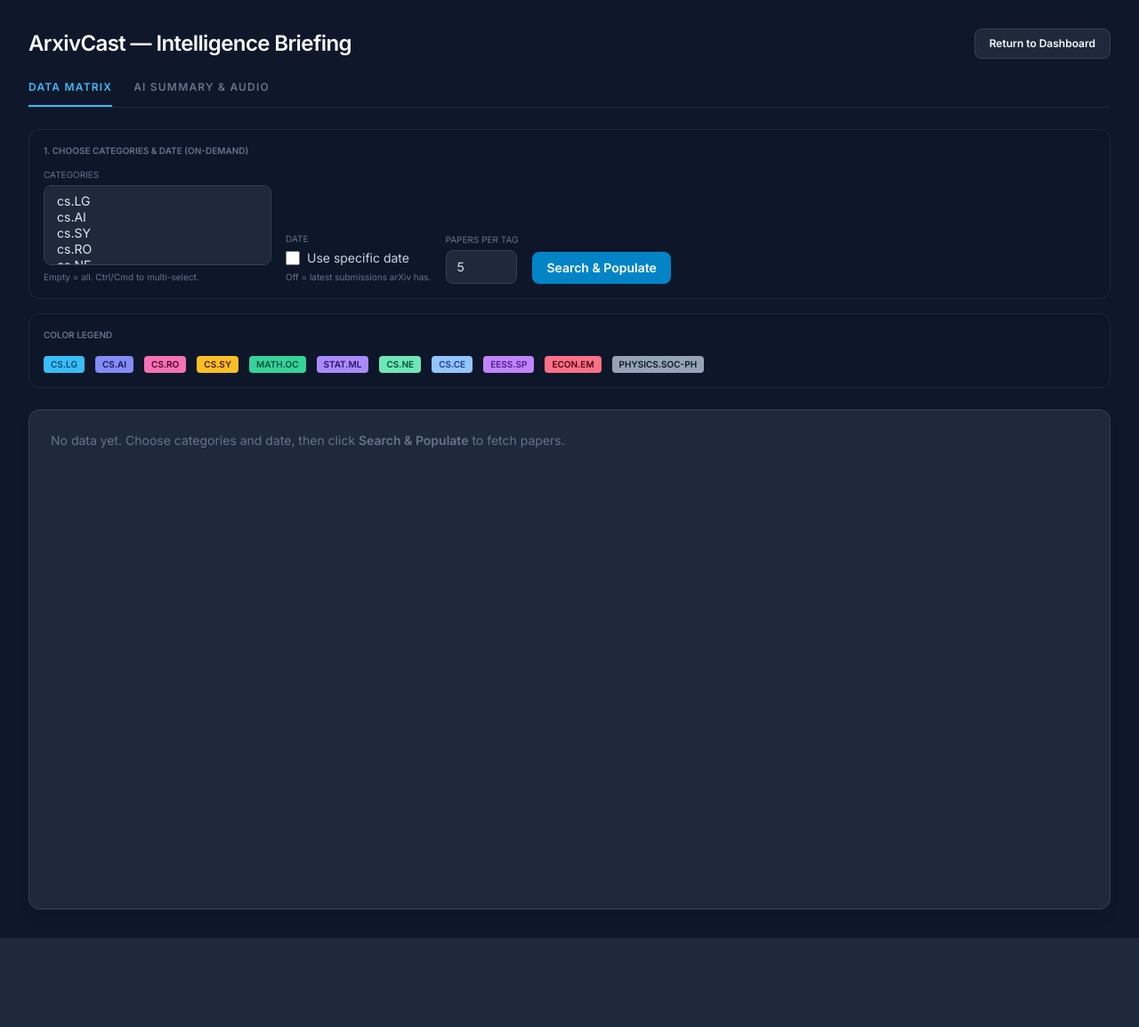
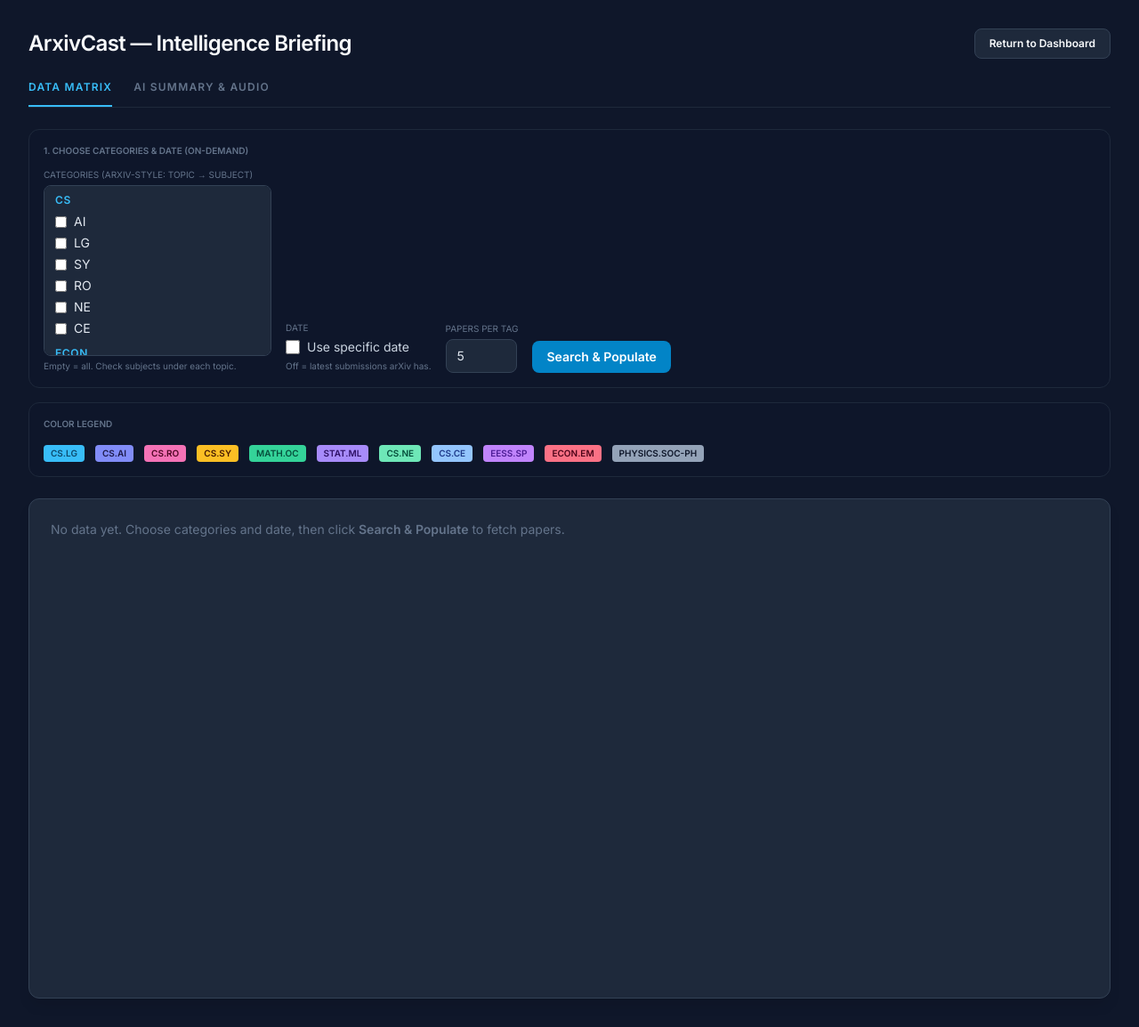
Before and after one commit to rishavsen1/arxiv_cast, a Flask app: page /intel in a window 1280 px wide. Shown: the whole page at 89% size. Before the commit the page ends 1054 px from the top, so only its background shows below. Run offline with Flask 3, Linux system fonts and the light colour scheme; data that the repository does not hold is empty; some libraries are stand-ins or nearby versions.

Commit message:
Refactor arXiv categories handling to support a two-layer structure in the UI. Update the HTML template to display categories as checkboxes grouped by topic, and modify the backend to return both a flat list and a hierarchical tree of categories. Adjust JavaScript logic to accommodate these changes and ensure proper loading of selected categories.

```diff
--- a/app.py
+++ b/app.py
@@ -155,12 +155,15 @@ def arxiv_podcast():
 def arxiv_categories():
     try:
         mod = _arxiv_intel()
-        return jsonify({"categories": mod.CATEGORIES})
+        return jsonify({"categories": mod.CATEGORIES, "tree": getattr(mod, "CATEGORIES_TREE", None)})
     except Exception:
-        return jsonify({"categories": [
-            "cs.LG", "cs.AI", "cs.SY", "cs.RO", "cs.NE", "cs.CE",
-            "eess.SY", "eess.SP", "math.OC", "stat.ML", "econ.EM", "physics.soc-ph"
-        ]})
+        return jsonify({
+            "categories": [
+                "cs.LG", "cs.AI", "cs.SY", "cs.RO", "cs.NE", "cs.CE",
+                "eess.SY", "eess.SP", "math.OC", "stat.ML", "econ.EM", "physics.soc-ph"
+            ],
+            "tree": {"cs": ["AI", "LG", "SY", "RO", "NE", "CE"], "eess": ["SY", "SP"], "math": ["OC"], "stat": ["ML"], "econ": ["EM"], "physics": ["soc-ph"]}
+        })
 
 if __name__ == '__main__':
     if not os.path.exists('templates'):
--- a/intel-stack/arxiv_intel.py
+++ b/intel-stack/arxiv_intel.py
@@ -26,11 +26,17 @@ DB_PATH = str(_INTEL_STACK_DIR / "arxiv_history.db")
 # Generated HTML lives in intel-stack; served on demand by the app.
 OUTPUT_HTML = str(_INTEL_STACK_DIR / "arxiv_intel.html")
 SYNOPSIS_OUTPUT = str(_INTEL_STACK_DIR / "arxiv_synopsis.html")
-# Categories are defined here (intel-stack is the source of truth); /api/arxiv/categories reads this.
-CATEGORIES = [
-    "cs.LG", "cs.AI", "cs.SY", "cs.RO", "cs.NE", "cs.CE",
-    "eess.SY", "eess.SP", "math.OC", "stat.ML", "econ.EM", "physics.soc-ph"
-]
+# Two-layer categories (arXiv style): layer1 = archive/topic, layer2 = subject → full id is "layer1.layer2"
+# /api/arxiv/categories returns both tree and flat list.
+CATEGORIES_TREE = {
+    "cs": ["AI", "LG", "SY", "RO", "NE", "CE"],
+    "eess": ["SY", "SP"],
+    "math": ["OC"],
+    "stat": ["ML"],
+    "econ": ["EM"],
+    "physics": ["soc-ph"],
+}
+CATEGORIES = [f"{l1}.{l2}" for l1, subs in CATEGORIES_TREE.items() for l2 in subs]
 PAPERS_PER_TAG = 5
 
 # --- AI CONFIGURATION (key from .env only; never commit .env) ---
--- a/templates/intel.html
+++ b/templates/intel.html
@@ -49,10 +49,11 @@
                 <span class="text-[10px] text-slate-500 uppercase font-bold block mb-3">1. Choose categories & date (on-demand)</span>
                 <div class="flex flex-wrap items-end gap-4">
                     <div>
-                        <label class="block text-[10px] text-slate-500 uppercase mb-1">Categories</label>
-                        <select id="arxiv-categories" multiple class="w-64 min-h-[80px] bg-slate-800 border border-slate-700 rounded-lg text-sm text-slate-200 px-3 py-2">
-                        </select>
-                        <p class="text-[10px] text-slate-500 mt-1">Empty = all. Ctrl/Cmd to multi-select.</p>
+                        <label class="block text-[10px] text-slate-500 uppercase mb-1">Categories (arXiv-style: topic → subject)</label>
+                        <div id="arxiv-categories-wrap" class="w-64 max-h-48 overflow-y-auto bg-slate-800 border border-slate-700 rounded-lg text-sm text-slate-200 px-3 py-2 space-y-2">
+                            <!-- Filled by JS from /api/arxiv/categories tree -->
+                        </div>
+                        <p class="text-[10px] text-slate-500 mt-1">Empty = all. Check subjects under each topic.</p>
                     </div>
                     <div>
                         <label class="block text-[10px] text-slate-500 uppercase mb-1">Date</label>
@@ -195,27 +196,47 @@
             loadMatrixHtml();
         });
         arxivDateEl.addEventListener('change', loadMatrixHtml);
-        document.getElementById('arxiv-categories').addEventListener('change', loadMatrixHtml);
+        document.getElementById('arxiv-categories-wrap').addEventListener('change', function(ev) {
+            if (ev.target && ev.target.name === 'arxiv-category') loadMatrixHtml();
+        });
         document.getElementById('arxiv-papers-per-tag').addEventListener('change', loadMatrixHtml);
 
-        // Load categories from intel-stack (provided by arxiv_intel.CATEGORIES)
+        // Load two-layer categories (topic → subject) from intel-stack
         fetch('/api/arxiv/categories')
             .then(function(r) { return r.json(); })
             .then(function(data) {
-                var sel = document.getElementById('arxiv-categories');
-                (data.categories || []).forEach(function(cat) {
-                    var opt = document.createElement('option');
-                    opt.value = cat;
-                    opt.textContent = cat;
-                    sel.appendChild(opt);
+                var wrap = document.getElementById('arxiv-categories-wrap');
+                wrap.innerHTML = '';
+                var tree = data.tree || {};
+                Object.keys(tree).sort().forEach(function(layer1) {
+                    var group = document.createElement('div');
+                    group.className = 'category-group';
+                    var label = document.createElement('div');
+                    label.className = 'text-sky-400 font-semibold text-xs uppercase tracking-wider mb-1';
+                    label.textContent = layer1;
+                    group.appendChild(label);
+                    var subs = tree[layer1] || [];
+                    subs.forEach(function(layer2) {
+                        var full = layer1 + '.' + layer2;
+                        var lbl = document.createElement('label');
+                        lbl.className = 'flex items-center gap-2 py-0.5 cursor-pointer hover:text-slate-100';
+                        var cb = document.createElement('input');
+                        cb.type = 'checkbox';
+                        cb.name = 'arxiv-category';
+                        cb.value = full;
+                        cb.className = 'rounded border-slate-600 bg-slate-700 text-sky-500 focus:ring-sky-500';
+                        lbl.appendChild(cb);
+                        lbl.appendChild(document.createTextNode(layer2));
+                        group.appendChild(lbl);
+                    });
+                    wrap.appendChild(group);
                 });
                 loadMatrixHtml();
             })
             .catch(function() { loadMatrixHtml(); });
 
         function loadMatrixHtml() {
-            var sel = document.getElementById('arxiv-categories');
-            var categories = Array.from(sel.selectedOptions).map(function(o) { return o.value; });
+            var categories = Array.from(document.querySelectorAll('#arxiv-categories-wrap input[name=arxiv-category]:checked')).map(function(cb) { return cb.value; });
             var useDate = document.getElementById('arxiv-use-date').checked;
             var date = useDate ? (document.getElementById('arxiv-date').value || today) : 'latest';
             var papersPerTag = parseInt(document.getElementById('arxiv-papers-per-tag').value, 10) || 5;
@@ -246,11 +267,10 @@
         }
 
         document.getElementById('arxiv-fetch-btn').addEventListener('click', function() {
-            var sel = document.getElementById('arxiv-categories');
+            var categories = Array.from(document.querySelectorAll('#arxiv-categories-wrap input[name=arxiv-category]:checked')).map(function(cb) { return cb.value; });
             var papersPerTag = parseInt(document.getElementById('arxiv-papers-per-tag').value, 10) || 5;
             var useDate = document.getElementById('arxiv-use-date').checked;
             var date = useDate ? (document.getElementById('arxiv-date').value || today) : null;
-            var categories = Array.from(sel.selectedOptions).map(function(o) { return o.value; });
             var status = document.getElementById('arxiv-fetch-status');
             var btn = document.getElementById('arxiv-fetch-btn');
             var spinner = document.getElementById('arxiv-fetch-spinner');
```
